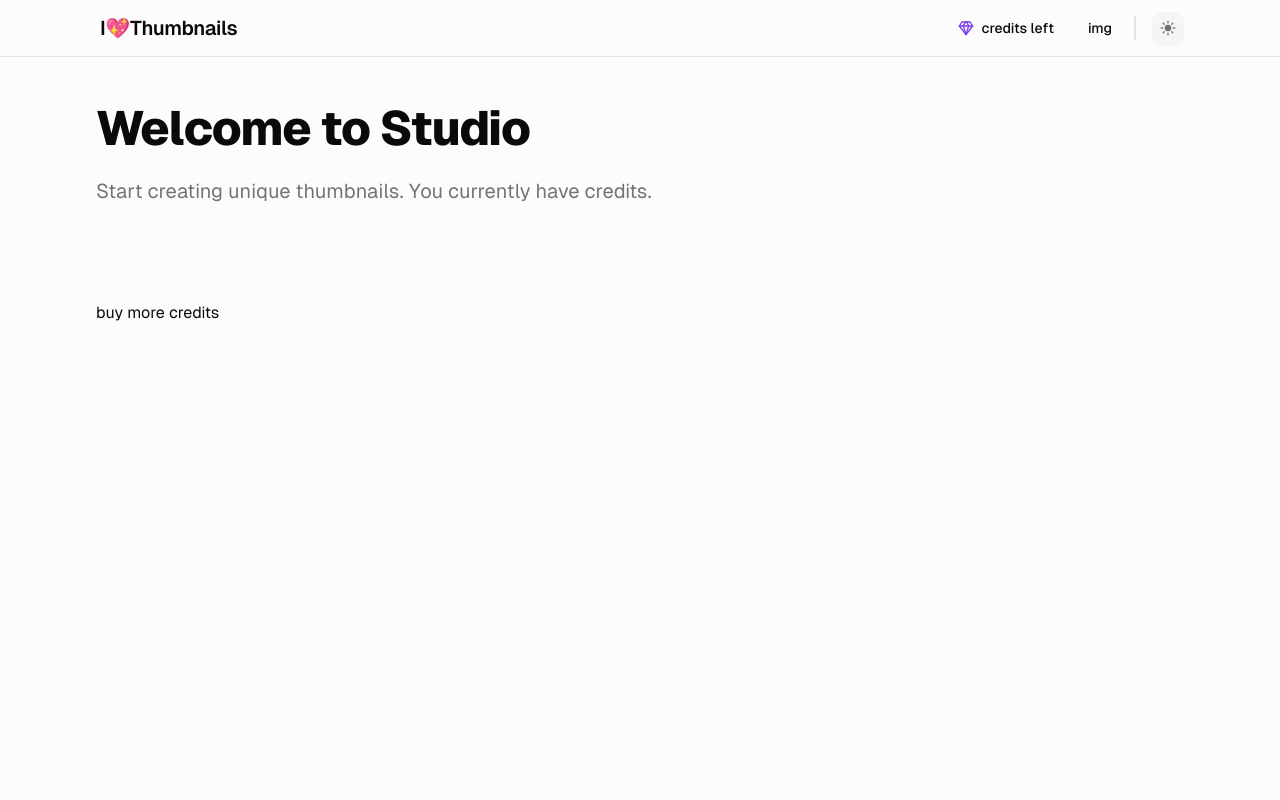
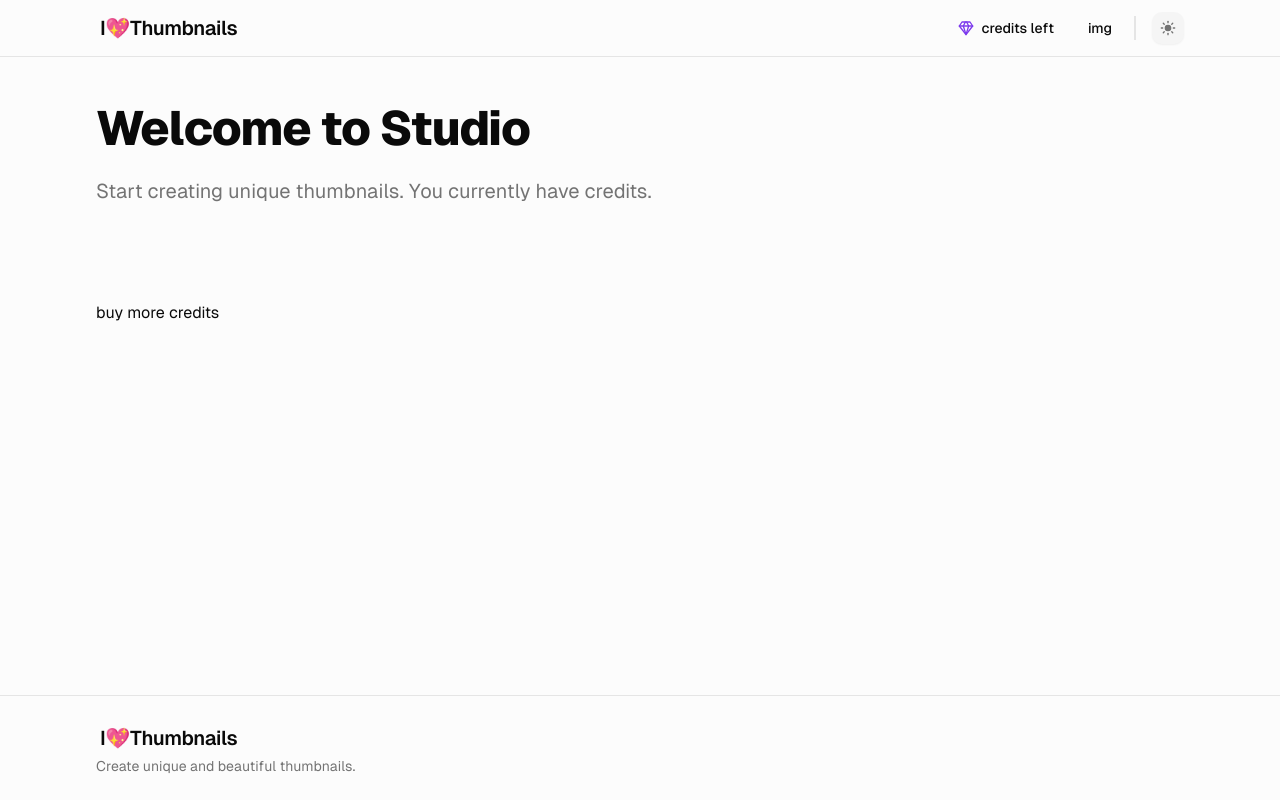
Before and after one commit to unorodeo/iluvthumbnails, a Next.js app: page /studio in a window 1280 px wide. Built offline with nearby package versions, Linux system fonts and the light colour scheme; no server answers; the database is empty; sample sign-in values are in the browser's storage.

Commit message:
feat: add site `footer`

```diff
--- a/app/studio/layout.tsx
+++ b/app/studio/layout.tsx
@@ -1,3 +1,4 @@
+import { Footer } from "@/components/footer";
 import { Header } from "@/studio/header";
 import { ReactNode } from "react";
 
@@ -10,6 +11,7 @@ export default function StudioLayout({ children }: Props) {
 		<main className="flex flex-col justify-between min-h-screen">
 			<Header />
 			<section className="relative flex-1">{children}</section>
+			<Footer />
 		</main>
 	);
 }
--- /dev/null
+++ b/components/footer.tsx
@@ -0,0 +1,15 @@
+import { Brand } from "./ui/brand";
+import React from "react";
+
+export const Footer: React.FC = () => {
+	return (
+		<footer className="mt-12 border-t bg-background">
+			<nav className="flex items-center max-w-6xl px-4 py-6 mx-auto md:px-8">
+				<div className="flex flex-col">
+					<Brand asChild="div" />
+					<p className="muted">Create unique and beautiful thumbnails.</p>
+				</div>
+			</nav>
+		</footer>
+	);
+};
```
